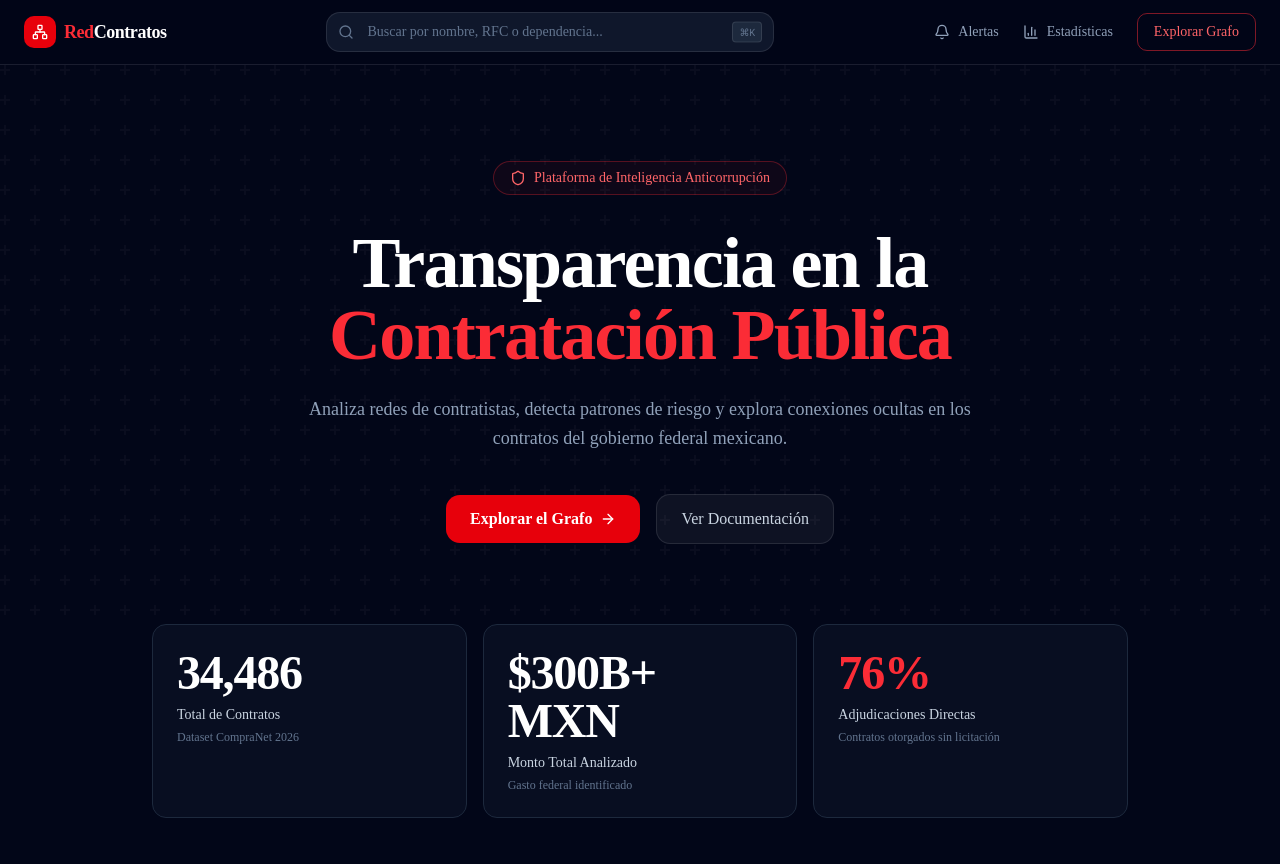
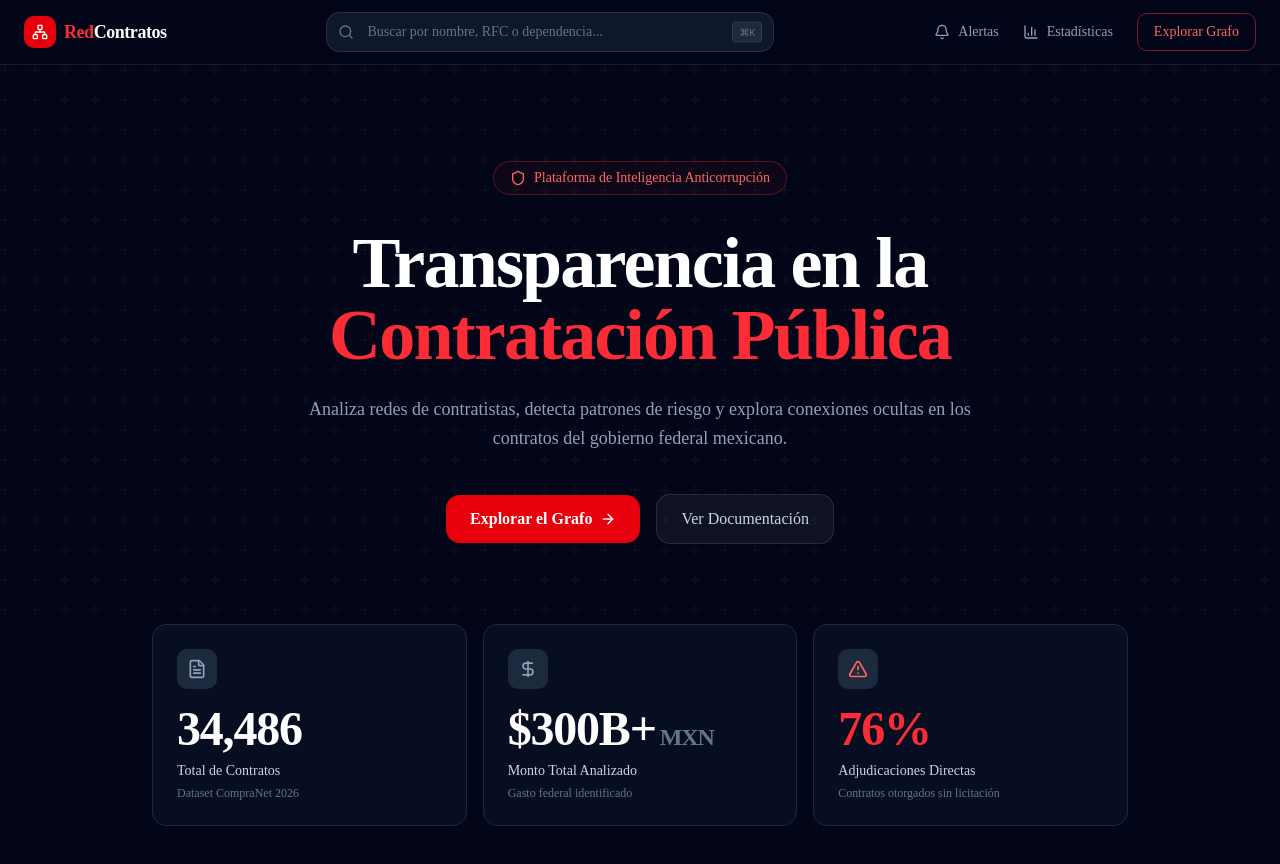
Before and after one commit to JuanK854/RedContratos, a Next.js app: page / in a window 1280 px wide. Shown: the top 864 px of the page. Built offline with nearby package versions, Linux system fonts and the light colour scheme.

Commit message:
fix: agregar iconos a stat cards (RC-21)

```diff
--- a/src/app/page.tsx
+++ b/src/app/page.tsx
@@ -1,5 +1,5 @@
 import Link from "next/link";
-import { Search, Network, Bell, BarChart3, Shield, ArrowRight } from "lucide-react";
+import { Search, Network, Bell, BarChart3, Shield, ArrowRight, FileText, DollarSign, AlertTriangle } from "lucide-react";
 
 export default function Home() {
   return (
@@ -102,16 +102,20 @@ export default function Home() {
       <section className="mx-auto max-w-5xl px-6 pb-24">
         <div className="grid gap-4 sm:grid-cols-3">
           <StatCard
+            icon={FileText}
             value="34,486"
             label="Total de Contratos"
             sublabel="Dataset CompraNet 2026"
           />
           <StatCard
-            value="$300B+ MXN"
+            icon={DollarSign}
+            value="$300B+"
+            valueSuffix="MXN"
             label="Monto Total Analizado"
             sublabel="Gasto federal identificado"
           />
           <StatCard
+            icon={AlertTriangle}
             value="76%"
             label="Adjudicaciones Directas"
             sublabel="Contratos otorgados sin licitación"
@@ -124,20 +128,28 @@ export default function Home() {
 }
 
 function StatCard({
+  icon: Icon,
   value,
+  valueSuffix,
   label,
   sublabel,
   highlight,
 }: {
+  icon: typeof FileText;
   value: string;
+  valueSuffix?: string;
   label: string;
   sublabel: string;
   highlight?: boolean;
 }) {
   return (
     <div className="group rounded-xl border border-slate-800 bg-slate-900/50 p-6 transition-all hover:border-red-500/50 hover:bg-slate-900">
+      <div className="mb-4 flex h-10 w-10 items-center justify-center rounded-lg bg-slate-800">
+        <Icon className={`h-5 w-5 ${highlight ? "text-red-400" : "text-slate-400"}`} />
+      </div>
       <p className={`text-5xl font-bold tracking-tight ${highlight ? "text-red-500" : "text-white"}`}>
         {value}
+        {valueSuffix && <span className="ml-1 text-2xl text-slate-500">{valueSuffix}</span>}
       </p>
       <p className="mt-2 text-sm font-medium text-slate-300">{label}</p>
       <p className="mt-1 text-xs text-slate-500">{sublabel}</p>
```
